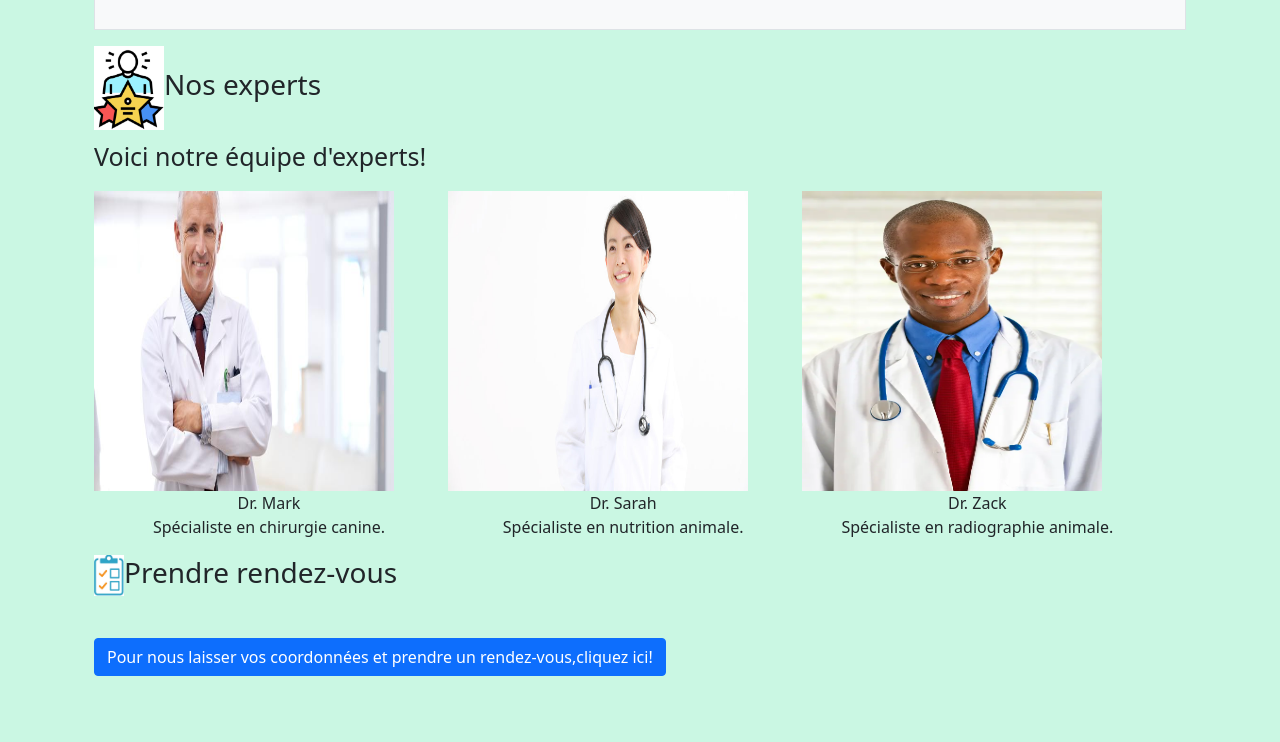
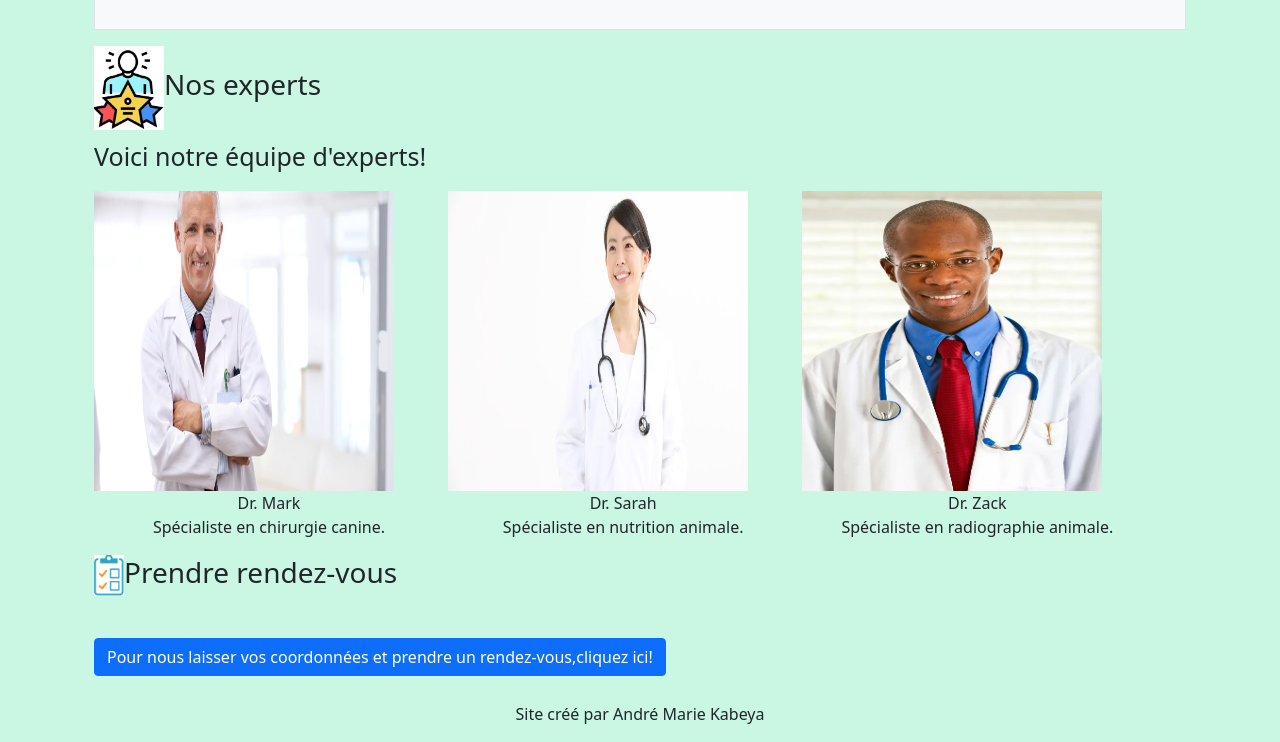
Before and after one commit to AndreMarieKabeya/AndreMarieKabeya.github.io, a plain HTML site: page module_5_lab/index.html in a window 1280 px wide. Shown: the part 1121-1863 px from the top of the page. Before the commit the page ends 1807 px from the top, so only its background shows below. Drawn offline with nearby package versions, Linux system fonts and the light colour scheme.

Commit message:
Added footer

```diff
--- a/module_5_lab/index.html
+++ b/module_5_lab/index.html
@@ -214,6 +214,11 @@
   </div>
   <script src="https://cdn.jsdelivr.net/npm/bootstrap@5.0.1/dist/js/bootstrap.bundle.min.js" integrity="sha384-gtEjrD/SeCtmISkJkNUaaKMoLD0//ElJ19smozuHV6z3Iehds+3Ulb9Bn9Plx0x4" crossorigin="anonymous"></script>
   <link rel="stylesheet" href="styles/styles.css">
+  <footer class="footer mt-auto py-3">
+    <div class="container">
+      <span class="footer">Site créé par André Marie Kabeya</span>
+    </div>
+  </footer>
 </body>
 
 </html>
--- a/module_5_lab/styles/styles.css
+++ b/module_5_lab/styles/styles.css
@@ -15,6 +15,10 @@ figure{
   margin-right: 50px;
 }
 
+.footer{
+  text-align: center;
+}
+
 .btn {
   margin-top: 10px;
   margin-bottom: 10px;
```
